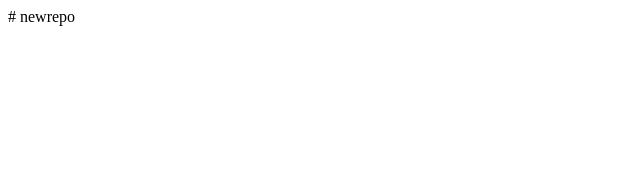
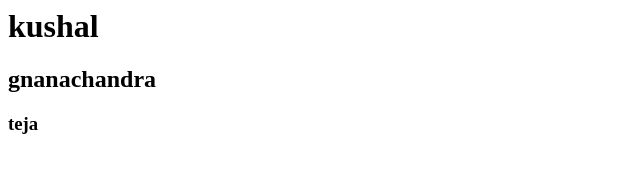
Before and after one commit to Adapakushal/newrepo, a plain HTML site: page index.html in a window 1280 px wide. Shown: the whole page, without its empty margins (0-640 px from the left). Drawn offline with Linux system fonts and the light colour scheme.

Commit message:
Update index.html

```diff
--- a/index.html
+++ b/index.html
@@ -1 +1,3 @@
-# newrepo
+<h1>kushal</h1>
+<h2>gnanachandra</h2>
+<h3>teja</h3>
```
